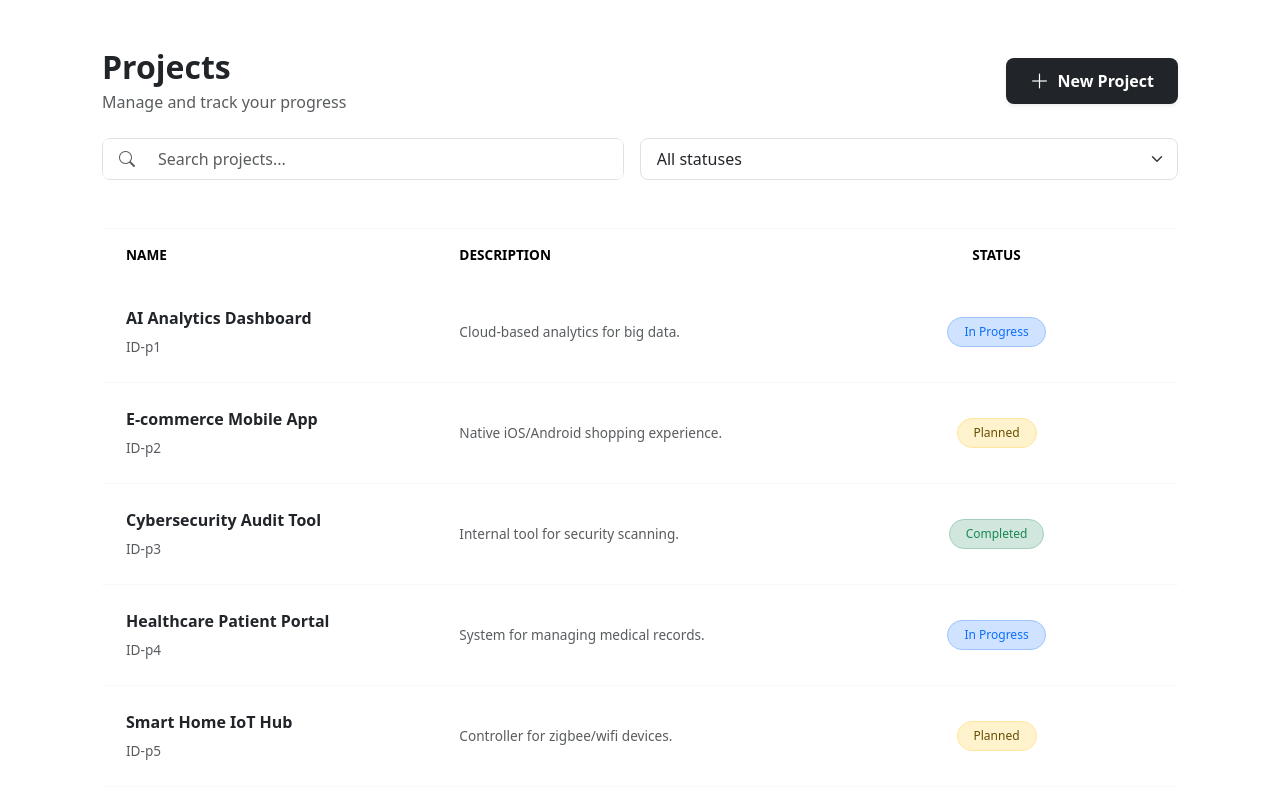
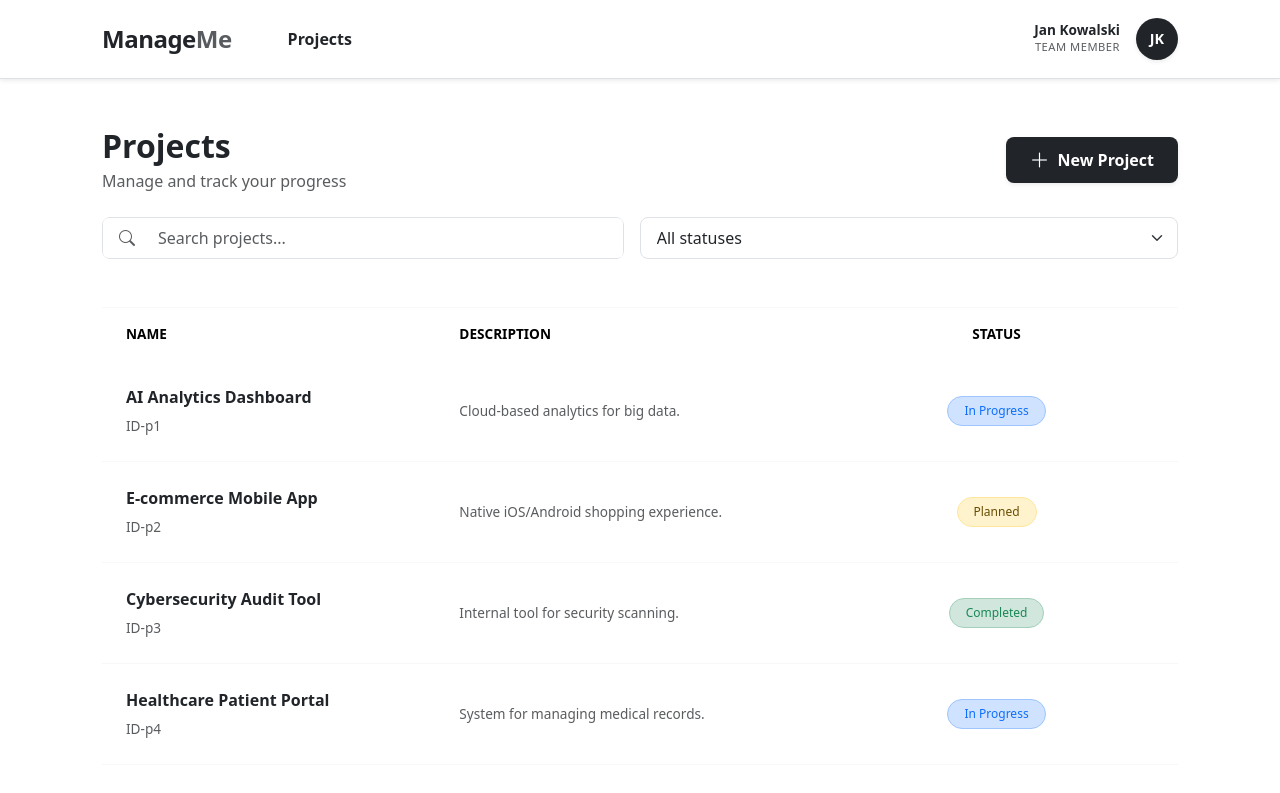
Before and after one commit to RadoslawSmoronski/ManageMe, a React (Vite) app: page / in a window 1280 px wide. Shown: the top 793 px of the page. Built offline with nearby package versions, Linux system fonts and the light colour scheme; data requests are answered from the project's data file.

Commit message:
feat: add global Navbar (#13)

```diff
--- a/src/App.tsx
+++ b/src/App.tsx
@@ -5,12 +5,15 @@ import 'bootstrap-icons/font/bootstrap-icons.css';
 import AddProjectPage from "./pages/AddProjectPage"
 import ProjectDetailsPage from "./pages/ProjectDetailsPage"
 import { UserProvider } from "./context/UserContext"
+import AppNavbar from "./components/navbar";
 
 
 function App() {
   return (
     <UserProvider>
       <ProjectProvider>
+        <AppNavbar />
+
         <div>
           <Routes>
             <Route path="/" element={<Home />} />
--- /dev/null
+++ b/src/components/navbar.tsx
@@ -0,0 +1,68 @@
+import { Container, Navbar, Nav } from 'react-bootstrap';
+import { useUser } from '../context/UserContext';
+import { useNavigate } from 'react-router-dom';
+
+export default function AppNavbar() {
+  const { user } = useUser();
+  const navigate = useNavigate();
+
+  return (
+    <Navbar bg="white" expand="lg" className="py-3 border-bottom sticky-top shadow-sm">
+      <Container style={{ maxWidth: '1100px' }}>
+
+        <Navbar.Brand
+          onClick={() => navigate('/')}
+          className="fw-bold fs-4 text-dark"
+          style={{ cursor: 'pointer', letterSpacing: '-0.5px' }}
+        >
+          Manage<span className="text-muted">Me</span>
+        </Navbar.Brand>
+
+        <Navbar.Toggle aria-controls="basic-navbar-nav" className="border-0 shadow-none" />
+
+        <Navbar.Collapse id="basic-navbar-nav">
+          <Nav className="me-auto ms-lg-4">
+            <Nav.Link onClick={() => navigate('/projects')} className="fw-semibold text-dark px-3">
+              Projects
+            </Nav.Link>
+          </Nav>
+
+          {/* User Profile */}
+          <div className="user-profile-section d-flex flex-column flex-lg-row align-items-center gap-3 ms-lg-3 my-3 my-lg-0 pt-3 pt-lg-0">
+
+            <div className="text-center text-lg-end">
+              <div className="fw-bold small text-dark" style={{ lineHeight: '1.2' }}>
+                {user.firstName} {user.lastName}
+              </div>
+              <div className="text-muted" style={{ fontSize: '0.7rem', textTransform: 'uppercase', letterSpacing: '0.5px' }}>
+                Team Member
+              </div>
+            </div>
+
+            <div
+              className="d-flex align-items-center justify-content-center bg-dark text-white rounded-circle fw-bold shadow-sm"
+              style={{ width: '42px', height: '42px', fontSize: '0.9rem', flexShrink: 0, userSelect: 'none' }}
+            >
+              {user.firstName[0]}{user.lastName[0]}
+            </div>
+          </div>
+
+        </Navbar.Collapse>
+      </Container>
+
+      <style>{`
+        .nav-link { transition: 0.2s opacity; cursor: pointer; }
+        .nav-link:hover { opacity: 0.7; }
+
+        .user-profile-section {
+            border-top: 1px solid #dee2e6; /* Linia widoczna domyślnie (Mobile) */
+        }
+
+        @media (min-width: 992px) {
+            .user-profile-section {
+            border-top: none !important; /* Całkowite usunięcie linii na Desktopie */
+            }
+      `}</style>
+    </Navbar>
+  );
+}
```
